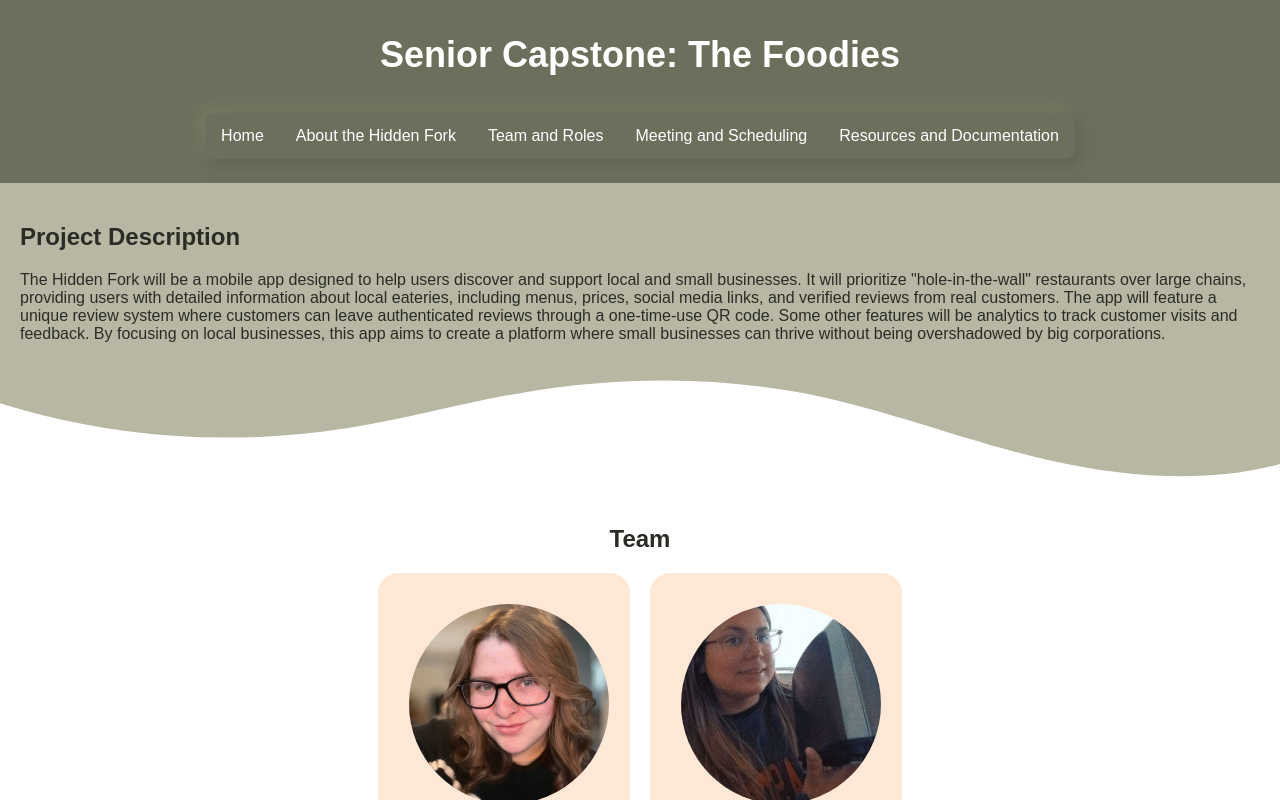
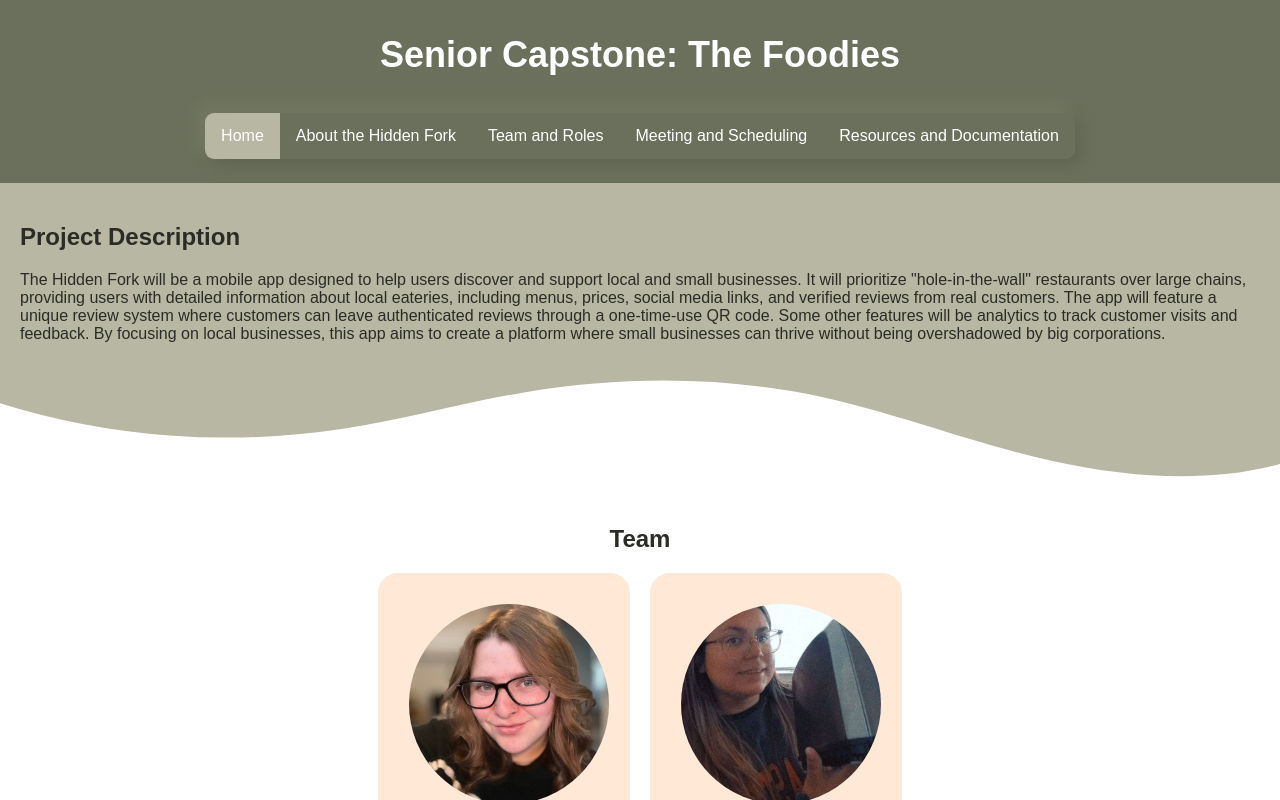
Before and after one commit to Nattheone/The-Foodies, a plain HTML site: page index.html in a window 1280 px wide. In both pictures the pointer is over the link "Home". Shown: the top 800 px of the page. Drawn offline with Linux system fonts and the light colour scheme.

Commit message:
Update style.css

```diff
--- a/style.css
+++ b/style.css
@@ -47,7 +47,7 @@ header{
 }
 
 #navigation_bar ul li a:hover {
-	background-color: #6b705c;
+	background-color: #b7b7a4;
 }
 
 #Project_info {
```
